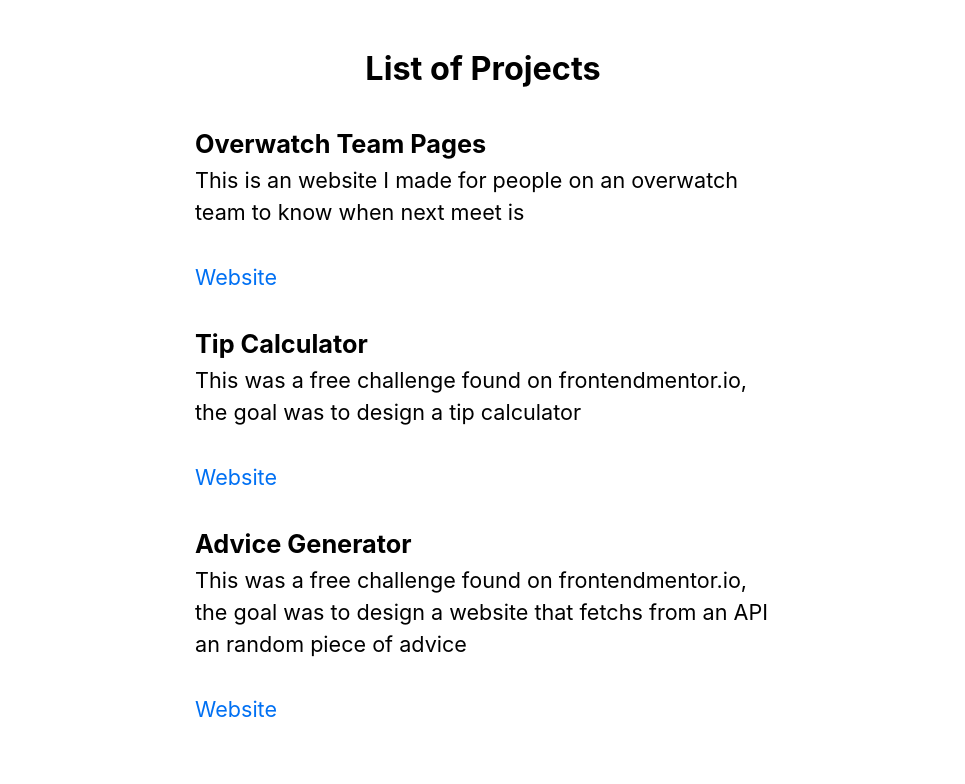
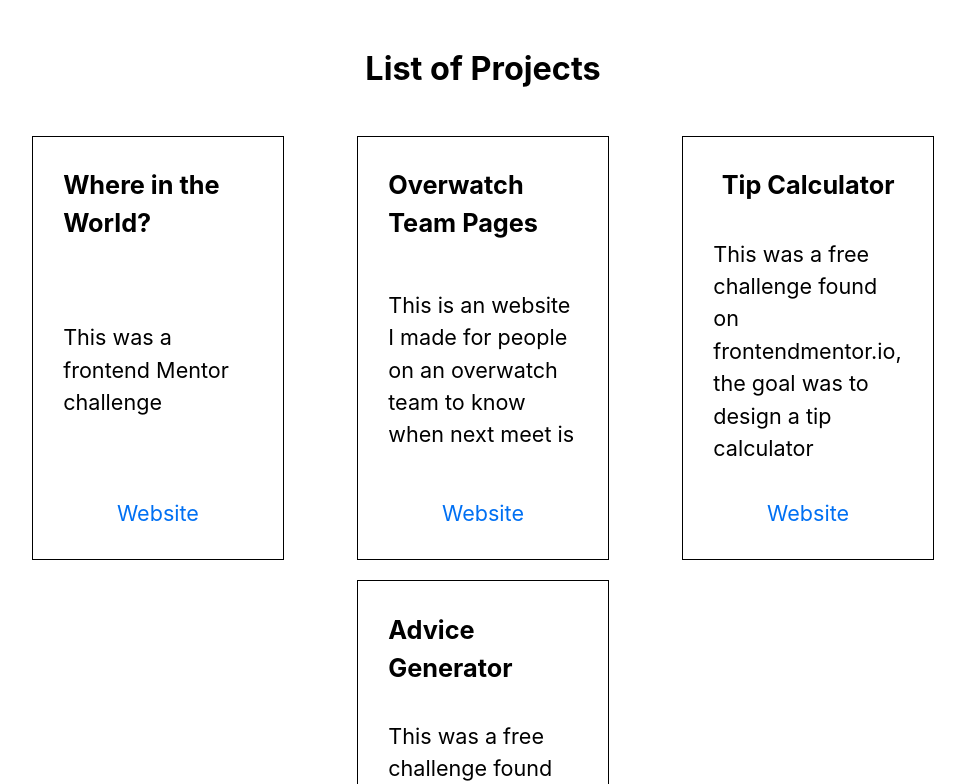
Before and after one commit to IcyIce-FSDev/IcyIce-FSDev, a Next.js app: page / in a window 1536 px wide. Shown: the part 460-1244 px from the top of the page, without its empty margins (285-1250 px from the left). Built offline with nearby package versions, Linux system fonts and the light colour scheme.

Commit message:
Update some head info and portfolio page

```diff
--- a/components/layout.module.css
+++ b/components/layout.module.css
@@ -1,3 +1,44 @@
+@media only screen and (min-width: 1300px) {
+  .container {
+    max-width: 1080px;
+    padding: 0 1rem;
+    margin: 3rem auto 6rem;
+  }
+
+  .header {
+    display: flex;
+    flex-direction: column;
+    align-items: center;
+  }
+
+  .backToHome {
+    margin: 3rem 0 0;
+  }
+
+  .aboutme {
+    width: 800px;
+  }
+
+  .cardContainer {
+    display: flex;
+    gap: 1%;
+    flex-flow: row wrap;
+    justify-content: space-evenly;
+  }
+
+  .projCard {
+    border: 1px black solid;
+    width: 25%;
+    padding: 3%;
+    display: flex;
+    flex-direction: column;
+    align-items: center;
+    justify-content: space-between;
+    margin: 1%;
+  }
+}
+
+@media only screen and (max-width: 1299px) {
   .container {
     max-width: 36rem;
     padding: 0 1rem;
@@ -13,3 +54,9 @@
   .backToHome {
     margin: 3rem 0 0;
   }
+
+  .projCard {
+    padding: 3%;
+    margin: 1%;
+  }
+}
--- a/pages/advice/index.js
+++ b/pages/advice/index.js
@@ -1,6 +1,7 @@
 import Image from "next/image";
 import styles from "../../styles/advice.module.css";
 import { useRef, useState, useEffect } from "react";
+import Head from "next/head";
 
 export default function Advice() {
   // Sets states for window size
@@ -46,7 +47,7 @@ export default function Advice() {
 
   // States for quote
   const [quoteId, setQuoteId] = useState(0);
-  const [quote, setQuote] = useState(``);
+  const [quote, setQuote] = useState(`Loading...`);
 
   async function getQuote() {
     const response = await fetch("https://api.adviceslip.com/advice");
@@ -58,6 +59,9 @@ export default function Advice() {
 
   return (
     <div className={styles.webpage}>
+      <Head>
+        <title>Advice Generator</title>
+      </Head>
       <div className={styles.quotebox}>
         <p className={styles.quotenum}>ADVICE #{quoteId}</p>
         <p className={styles.quote}>"{quote}"</p>
--- a/pages/index.js
+++ b/pages/index.js
@@ -3,76 +3,84 @@ import Layout, { siteTitle } from "../components/layout";
 import utilStyles from "../styles/utils.module.css";
 import Link from "next/link";
 import styles from "../components/layout.module.css";
+import { useState } from "react";
 
 export default function Home() {
+  const [websites, setWebsites] = useState([
+    {
+      name: "Where in the World?",
+      descr: "This was a frontend Mentor challenge",
+      link: "/world",
+    },
+    {
+      name: "Overwatch Team Pages",
+      descr:
+        " This is an website I made for people on an overwatch team to know when next meet is",
+      link: "/overwatch",
+    },
+    {
+      name: "Tip Calculator",
+      descr:
+        "This was a free challenge found on frontendmentor.io, the goal was to design a tip calculator",
+      link: "/tipcalc",
+    },
+    {
+      name: "Advice Generator",
+      descr: `This was a free challenge found on frontendmentor.io, the goal was
+      to design a website that fetchs from an API an random piece of
+      advice`,
+      link: "/advice",
+    },
+    // {
+    //   name: "",
+    //   descr: "",
+    //   link: "",
+    // },
+  ]);
+
   return (
     <Layout home>
       <Head>
         <title>{siteTitle}</title>
       </Head>
       <section className={utilStyles.headingMd}>
-        <p>
+        <p className={styles.aboutme}>
           Hi, I'm a FullStack Software Developer and avid outdoor enthusiast.
           I've been coding for over a year and half. If you want to reach out
           please use the link(s) below
         </p>
         <br />
 
+        <ul>
+          <li>
             <Link
               href={"https://www.linkedin.com/in/icyice-fsdev/"}
               target="_blank"
             >
               Linkdin
             </Link>
+          </li>
+        </ul>
       </section>
 
       <section className={`${utilStyles.headingMd} ${utilStyles.padding1px}`}>
         <div className={styles.container}>
           <h1 className={styles.header}>List of Projects</h1>
-          {/* <br />
-          <div>
-            <h3>Where in the world?</h3>
-            <p>This was a frontend Mentor challenge</p>
-            <Link href="/world" target="_blank">
-              Website
-            </Link>
-          </div> */}
           <br />
-          <div>
-            <h3>Overwatch Team Pages</h3>
-            <p>
-              This is an website I made for people on an overwatch team to know
-              when next meet is
-            </p>
+          <div className={styles.cardContainer}>
+            {websites.map((website) => {
+              return (
+                <div className={styles.projCard} key={website.name}>
+                  <h3>{website.name}</h3>
                   <br />
-            <Link href="/overwatch" target="_blank">
+                  <p>{website.descr}</p>
+                  <br />
+                  <Link href={website.link} target="_blank">
                     Website
                   </Link>
                 </div>
-          <br />
-          <div>
-            <h3>Tip Calculator</h3>
-            <p>
-              This was a free challenge found on frontendmentor.io, the goal was
-              to design a tip calculator
-            </p>
-            <br />
-            <Link href="/tipcalc" target="_blank">
-              Website
-            </Link>
-          </div>
-          <br />
-          <div>
-            <h3>Advice Generator</h3>
-            <p>
-              This was a free challenge found on frontendmentor.io, the goal was
-              to design a website that fetchs from an API an random piece of
-              advice
-            </p>
-            <br />
-            <Link href="/advice" target="_blank">
-              Website
-            </Link>
+              );
+            })}
           </div>
         </div>
       </section>
--- a/pages/tipcalc/index.js
+++ b/pages/tipcalc/index.js
@@ -1,3 +1,4 @@
+import Head from "next/head";
 import styles from "../../styles/tipcalc.module.css";
 import Image from "next/image";
 import { useEffect, useState } from "react";
@@ -121,6 +122,9 @@ export default function Tipcalc() {
 
   return (
     <div className={styles.webpage}>
+      <Head>
+        <title>Tip Calculator</title>
+      </Head>
       <div className={styles.container}>
         <Image
           src="/tipcalc/logo.svg"
--- a/styles/utils.module.css
+++ b/styles/utils.module.css
@@ -23,6 +23,10 @@
 .headingMd {
   font-size: 1.2rem;
   line-height: 1.5;
+  display: flex;
+  justify-content: center;
+  flex-flow: column;
+  align-items: center;
 }
 
 .borderCircle {
```
Lines whose indentation alone changed are shown as unchanged.
